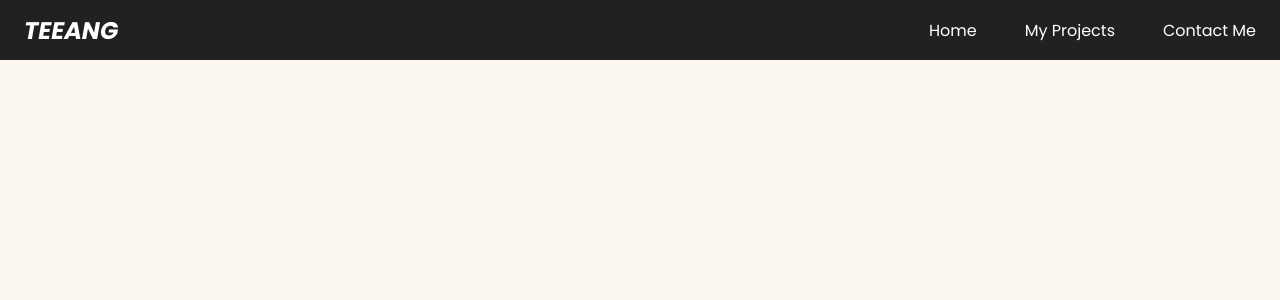
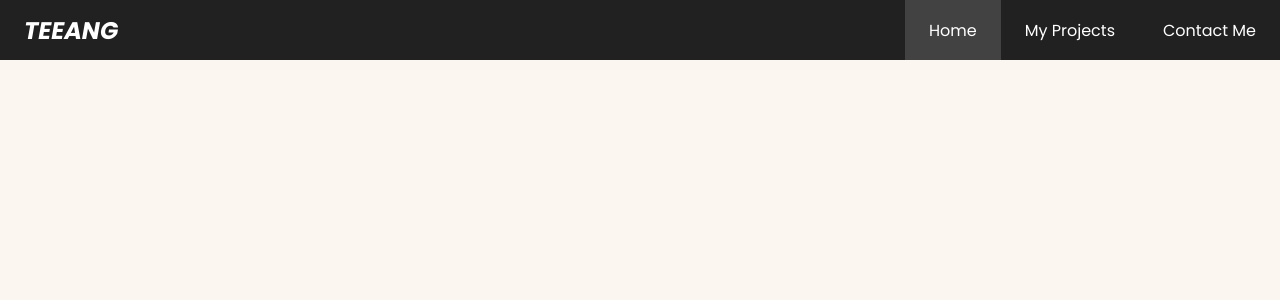
Before and after one commit to davidtaing/portfolio, a Next.js app: page / in a window 1280 px wide. Shown: the top 300 px of the page. Built offline with nearby package versions, Linux system fonts and the light colour scheme.

Commit message:
styles: changed Navbar classNames

```diff
--- a/components/Navbar/index.tsx
+++ b/components/Navbar/index.tsx
@@ -33,7 +33,7 @@ const StyledNav = styled.nav`
       }
     }
 
-    li:hover {
+    .nav-item.active {
       background-color: rgba(255, 255, 255, 15%);
     }
   }
@@ -64,7 +64,7 @@ const Navbar = () => {
         <a className="nav-logo">TEEANG</a>
       </Link>
       <ul className="nav-menu">
-        <li className="nav-item">
+        <li className="nav-item active">
           <Link href="/">
             <a className="nav-link">Home</a>
           </Link>
```
